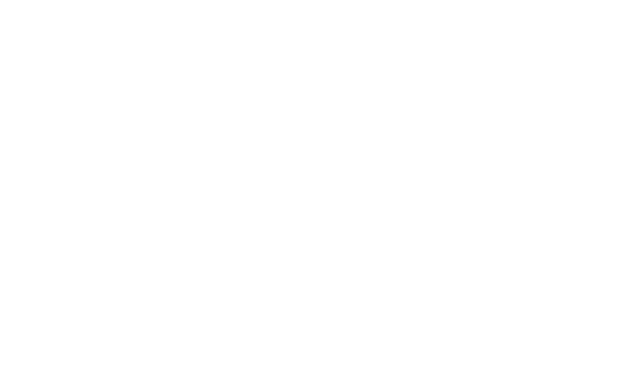
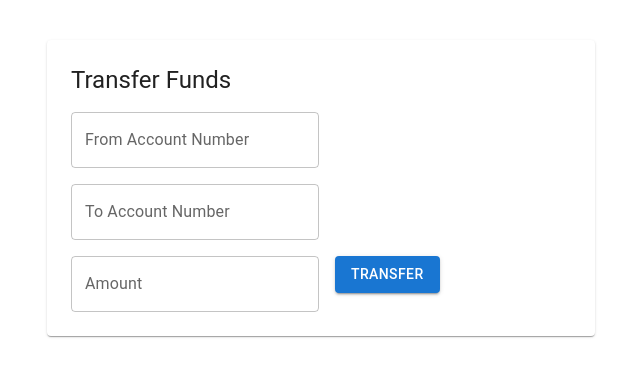
Before and after one commit to shreejal27/BankSystem_Frontend, a React (Vite) app: page /transfer in a window 1280 px wide. Before the commit this address had no page. Shown: the top 376 px of the page, without its empty margins (319-959 px from the left). Built offline with nearby package versions, Linux system fonts and the light colour scheme.

Commit message:
added TransferPage to routes

```diff
--- a/src/App.tsx
+++ b/src/App.tsx
@@ -1,5 +1,6 @@
 import { BrowserRouter as Router, Routes, Route } from "react-router-dom";
 import LoginPage from "./pages/LoginPage";
+import TransferPage from "./pages/TransferPage";
 import PrivateRoute from "./routes/PrivateRoute";
 import { AuthProvider } from "./context/AuthContext";
 import Dashboard from "./pages/Dashboard";
@@ -10,6 +11,7 @@ function App() {
       <Routes>
         <Route path="/" />
         <Route path="/login" element={<LoginPage />} />
+        <Route path="/transfer" element={<TransferPage />} />
         <Route element={<PrivateRoute />}>
           <Route path="/dashboard" element={<Dashboard />} />
         </Route>
--- a/src/pages/TransferPage.tsx
+++ b/src/pages/TransferPage.tsx
@@ -17,7 +17,7 @@ interface TransferForm {
   amount: number;
 }
 
-export const TransferPage = () => {
+const TransferPage = () => {
   const { register, handleSubmit, reset } = useForm<TransferForm>();
   const [success, setSuccess] = useState(false);
 
@@ -80,3 +80,5 @@ export const TransferPage = () => {
     </Paper>
   );
 };
+
+export default TransferPage;
```
